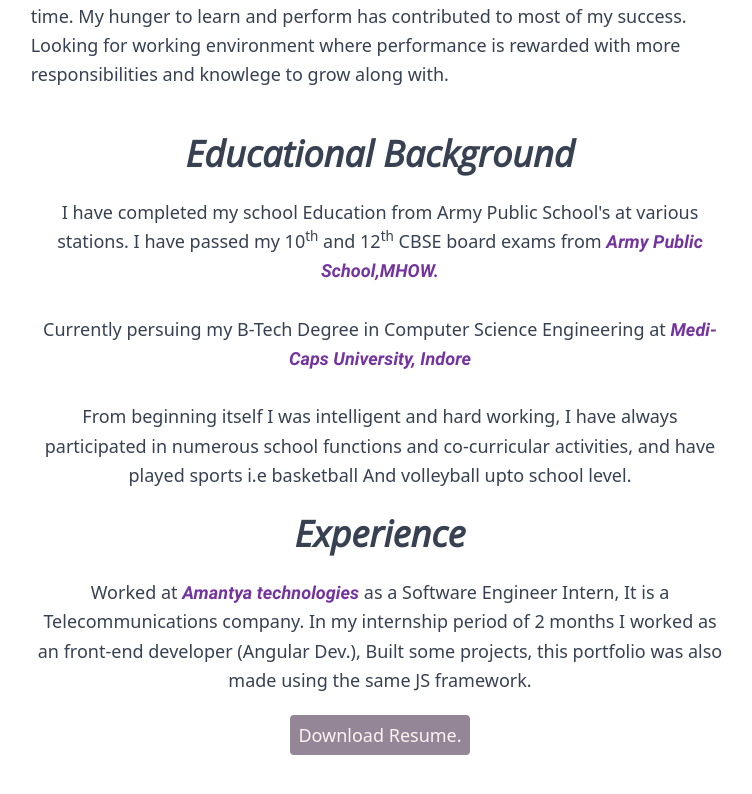
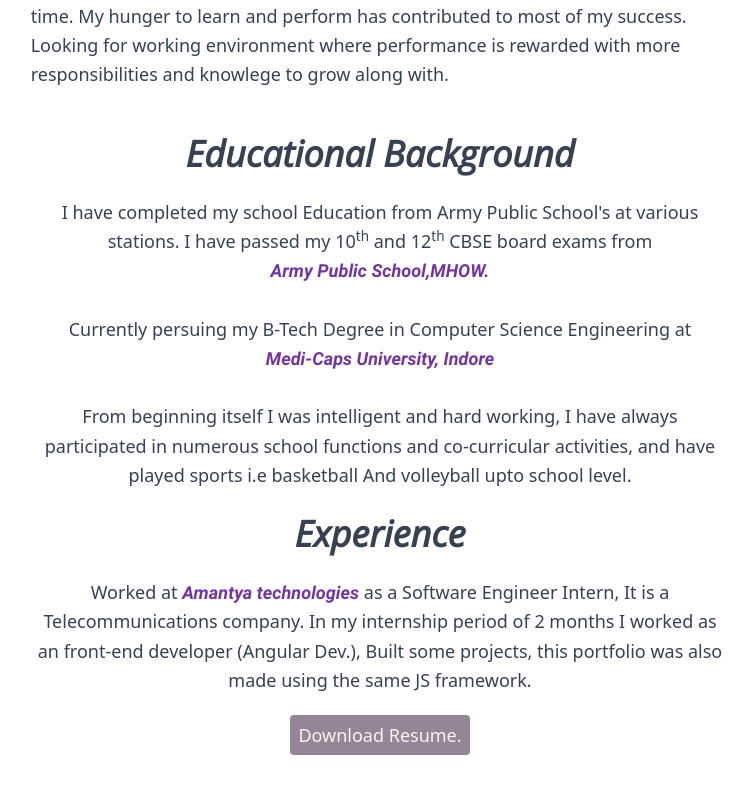
Before and after one commit to sushantsharma08/portfolio, an Angular app in the folder portfolio/: page /home in a window 1280 px wide. Shown: the part 898-1692 px from the top of the page, without its empty margins (260-1012 px from the left). Built offline with nearby package versions, Linux system fonts and the light colour scheme.

Commit message:
Update home.component.html

```diff
--- a/portfolio/src/app/component/routed-component/routed-components/home/home.component.html
+++ b/portfolio/src/app/component/routed-component/routed-components/home/home.component.html
@@ -24,7 +24,7 @@
 
           <p class="leading-relaxed " style="padding-left: 4rem; padding-right: 4rem; ">
 
-            <br>I am a Computer Science Engineering Undergrad at <b class="highlighted"> Medicaps University,Indore.
+            <br>I am a Computer Science Engineering Undergrad at <b class="highlighted whitespace-nowrap"> Medicaps University,Indore.
             </b><br>
             A tech enthusiast and a fitness geek, I like to play and learn in my free time.
             <br>
@@ -50,10 +50,10 @@
           <br>
           <p class="leading-relaxed m-[1%]" style="padding-left: 4rem; padding-right: 4rem; ">
             I have completed my school Education from Army Public School's at
-            various stations. I have passed my 10<sup>th</sup> and 12<sup>th</sup> CBSE board exams from <b class="highlighted">Army Public
+            various stations. I have passed my 10<sup>th</sup> and 12<sup>th</sup> CBSE board exams from <b class="highlighted whitespace-nowrap">Army Public
               School,MHOW.</b>
             <br><br>
-              Currently persuing my B-Tech Degree in Computer Science Engineering at <b class="highlighted">Medi-Caps University, Indore</b>
+              Currently persuing my B-Tech Degree in Computer Science Engineering at <b class="highlighted whitespace-nowrap">Medi-Caps University, Indore</b>
             <br><br>
             From beginning itself I was intelligent and hard working, I have always participated in numerous school
             functions and co-curricular activities, and have played sports i.e basketball And volleyball upto
@@ -65,7 +65,7 @@
           </div>
           <br>
           <p class="leading-relaxed m-[1%]" style="padding-left: 4rem; padding-right: 4rem; ">
-            Worked at <b class="highlighted">Amantya technologies</b> as a Software Engineer Intern, It is a Telecommunications company. In my
+            Worked at <b class="highlighted whitespace-nowrap">Amantya technologies</b> as a Software Engineer Intern, It is a Telecommunications company. In my
             internship period of 2 months I worked as an front-end developer (Angular Dev.), Built some projects,
             this portfolio was also made using the same JS framework.
           </p>
```
